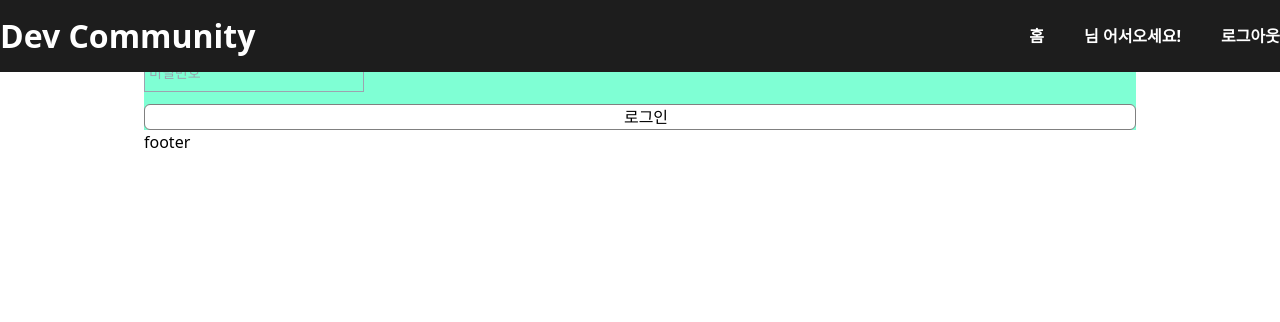
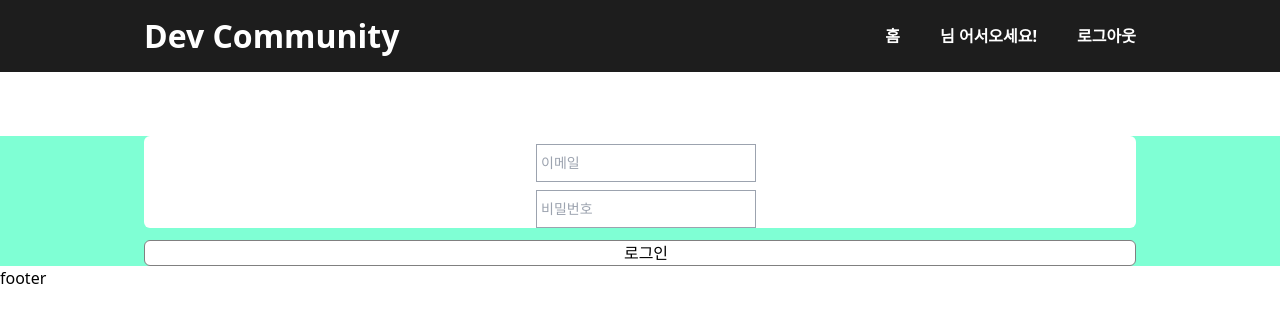
Before and after one commit to devRyan9025/dev-community-frontend, a React (Vite) app: page /login in a window 1280 px wide. Shown: the top 322 px of the page. Built offline with nearby package versions, Linux system fonts and the light colour scheme; a web font is replaced by a local one.

Commit message:
Design: CSS 및 일부 경로 수정

```diff
--- a/src/components/header/Header.module.css
+++ b/src/components/header/Header.module.css
@@ -1,11 +1,16 @@
 .Header {
   background-color: var(--dark-color);
   color: var(--white-color);
-  position: fixed;
   top: 0;
   left: 0;
   width: 100%;
   z-index: 100;
+}
+
+.container {
+  max-width: 1024px;
+  margin: 0 auto;
+  padding: 0 var(--spacing-1);
 }
 
 .header__nav {
@@ -33,4 +38,5 @@
 .nav__item {
   margin-left: var(--spacing-3);
   position: relative;
+  cursor: pointer;
 }
--- a/src/index.css
+++ b/src/index.css
@@ -48,7 +48,7 @@
     --box-shadow-2: rgba(0, 0, 0, 0.35) 0px 5px 15px;
   }
 
-  body {
+  .container {
     max-width: 1024px;
     margin: 0 auto;
     padding: 0 var(--spacing-1);
--- a/src/pages/auth_page/Login.module.css
+++ b/src/pages/auth_page/Login.module.css
@@ -1,8 +1,15 @@
 .Login {
   background-color: aquamarine;
+  margin-top: var(--spacing-5);
 }
 
-.input_container {
+.container {
+  max-width: 1024px;
+  margin: 0 auto;
+  padding: 0 var(--spacing-1);
+}
+
+.input_bundle {
   display: flex;
   flex-direction: column;
   align-items: center;
--- a/src/pages/auth_page/Register.jsx
+++ b/src/pages/auth_page/Register.jsx
@@ -17,7 +17,7 @@ function Register() {
     data.append('password', password);
 
     try {
-      const res = await axios.post('/api/auth/register', data, {
+      const res = await axios.post('/auth/register', data, {
         withCredentials: true,
       });
 
```
